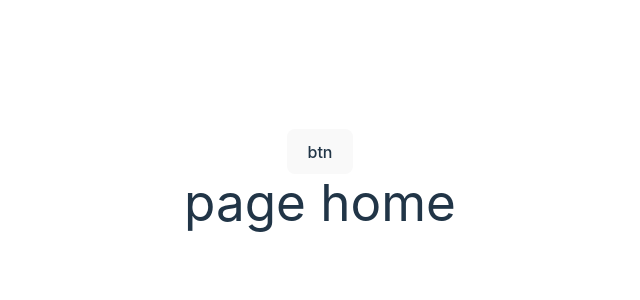
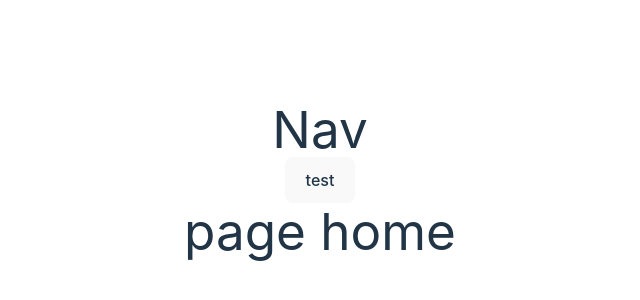
Before and after one commit to MAKIOFFICE/maki-car-rental-mada-front, a Vue app: page / in a window 1280 px wide. Shown: the part 220-520 px from the top of the page, without its empty margins (320-960 px from the left). Built offline with nearby package versions, Linux system fonts and the light colour scheme.

Commit message:
add store && navbar

```diff
--- a/package.json
+++ b/package.json
@@ -12,7 +12,8 @@
     "ant-design-vue": "^4.1.2",
     "bootstrap": "^5.3.2",
     "vue": "^3.3.11",
-    "vue-router": "^4.2.5"
+    "vue-router": "^4.2.5",
+    "vuex": "^4.0.2"
   },
   "devDependencies": {
     "@vitejs/plugin-vue": "^4.5.2",
--- a/src/App.vue
+++ b/src/App.vue
@@ -1,18 +1,13 @@
 <script setup>
-import { useRouter } from 'vue-router';
+import Navbar from './components/Display/Navbar.vue';
 
-const router = useRouter();
-
-const handleBtn = () => {
-  router.push('/about');
-}
 
 </script>
 
 
 <template>
   <div>
-    <button @click="handleBtn">btn</button>
+    <Navbar />
     <router-view v-slot="{ Component }">
       <transition appear name="fade-page" mode="out-in">
         <component :is="Component" />
--- /dev/null
+++ b/src/components/Display/Navbar.vue
@@ -0,0 +1,19 @@
+<template>
+    <div>
+        <h1>Nav</h1>
+        <button @click="handleBtn">test</button>
+    </div>
+</template>
+
+<script setup>
+import { useRouter } from 'vue-router';
+
+const router = useRouter();
+
+const handleBtn = () => {
+    router.push('/about');
+}
+
+</script>
+
+<style></style>
--- /dev/null
+++ b/src/store/index.js
@@ -0,0 +1,13 @@
+import { createStore, StoreOptions } from 'vuex';
+
+const store = createStore({
+    modules: {
+        // ExempleModule: {
+        //     namespaced: true,
+        //     ...ExempleModule,
+        //     persist: true,
+        // },
+    }
+})
+
+export default store;
```
Also changed, not shown: 1 other file (tests, documents, lock files or other folders).
